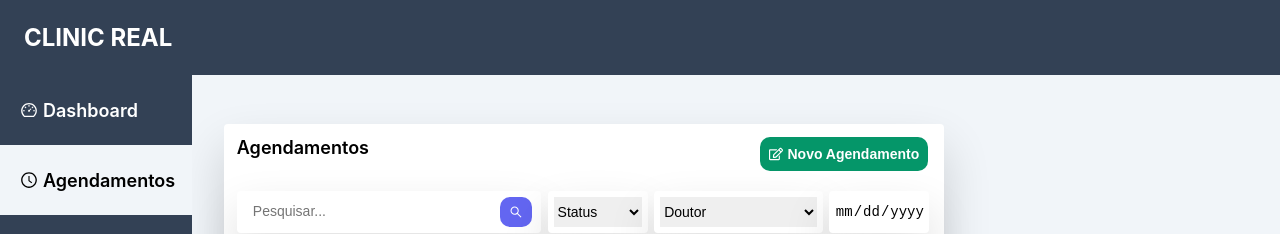
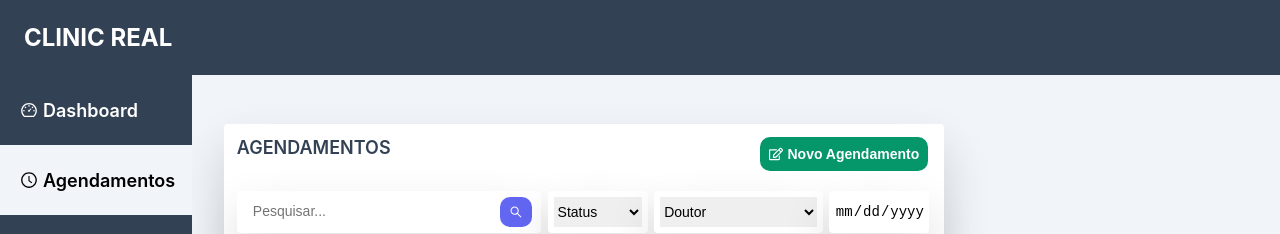
Before and after one commit to gusouza97/Project-Sistema-de-Agendamento-Medico, a React (Create React App) app in the folder app/front/: page /agendamentos in a window 1280 px wide. Shown: the top 234 px of the page. Built offline with nearby package versions, Linux system fonts and the light colour scheme; data requests are answered from the project's data file.

Commit message:
update: atualização do Title de acordo com o Figma

```diff
--- a/app/front/src/Pages/Agendamentos/Listar/ListAgendamentos.js
+++ b/app/front/src/Pages/Agendamentos/Listar/ListAgendamentos.js
@@ -85,7 +85,7 @@ function ListAgendamentos() {
       <Panel width="ExtraLarge">
         <Column width="width_100">
           <Row marginBottom="mb_20px">
-            <Title text="Agendamentos" fontsize="title--fontsize_18px" />
+            <Title text="AGENDAMENTOS" color="title--color_dark" fontsize="title--fontsize_18px" />
             <Link to="/agendamentos/cadastrar"><Button color="button--color_green" type="New" text="Novo Agendamento" /></Link>
           </Row>
           <Row marginBottom="mb_20px" width="width_98">
```
